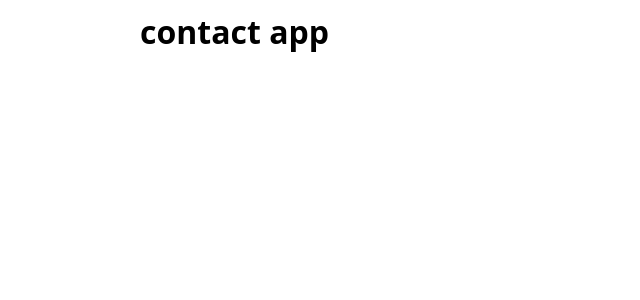
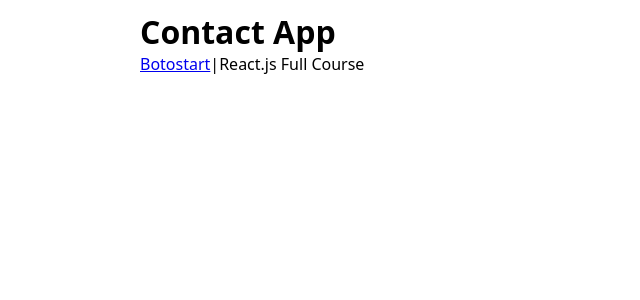
Before and after one commit to panteasaie/pantea-saei-week14, a React (Vite) app: page / in a window 1280 px wide. Shown: the top 300 px of the page, without its empty margins (0-640 px from the left). Built offline with nearby package versions, Linux system fonts and the light colour scheme.

Commit message:
feat:add website header structure

```diff
--- a/src/App.jsx
+++ b/src/App.jsx
@@ -1,11 +1,14 @@
 import { useState } from 'react'
+import Header from './components/Header'
 
 
 function App() {
 
 
   return (
- <h1>contact app</h1>
+ <>
+ <Header/>
+ </>
 
   )
 }
--- /dev/null
+++ b/src/components/Header.jsx
@@ -0,0 +1,14 @@
+import React from 'react'
+
+function Header() {
+  return (
+    <div>
+        <h1>Contact App</h1>
+        <p>
+            <a href="https://botostart.ir">Botostart</a>|React.js Full Course
+        </p>
+    </div>
+  )
+}
+
+export default Header
```
